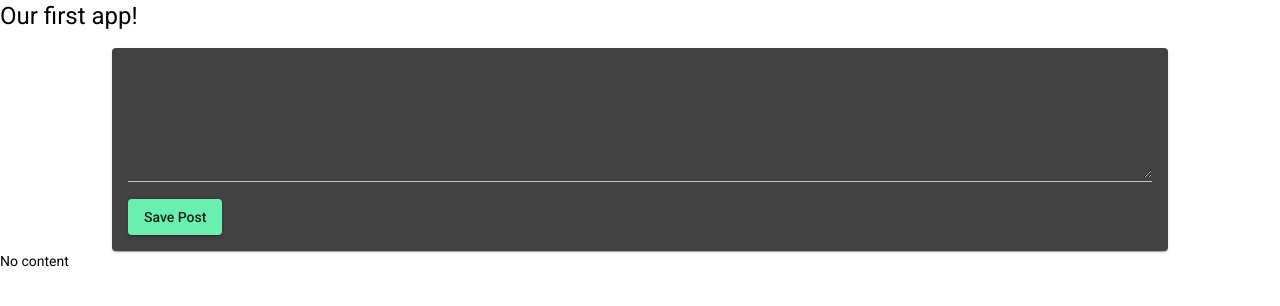
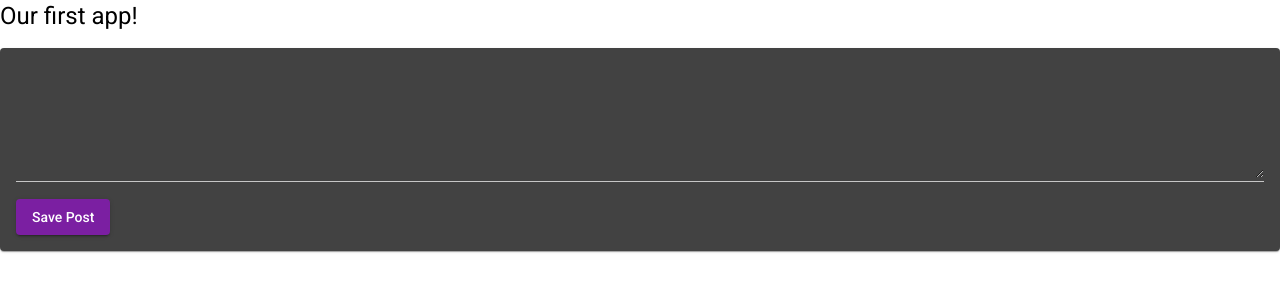
Before and after one commit to jazvillagra/mean-frontend, an Angular app: page / in a window 1280 px wide. Shown: the top 306 px of the page. Built offline with nearby package versions, Linux system fonts and the light colour scheme.

Commit message:
Change color schemes

```diff
--- a/src/app/posts/post-create/post-create.component.css
+++ b/src/app/posts/post-create/post-create.component.css
@@ -1,13 +1,4 @@
-mat-card {
-  width: 80%;
-  margin: auto;
-}
-
+mat-form-field,
 textarea {
   width: 100%;
 }
-
-
-mat-form-field {
-  width: 100%;
-}
--- a/src/app/posts/post-create/post-create.component.html
+++ b/src/app/posts/post-create/post-create.component.html
@@ -4,8 +4,6 @@
   </mat-form-field>
   <button
     mat-raised-button
-    color="accent"
+    color="primary"
     (click)="onAddPost()">Save Post</button>
 </mat-card>
-
-<p>{{ newPost }}</p>
```
